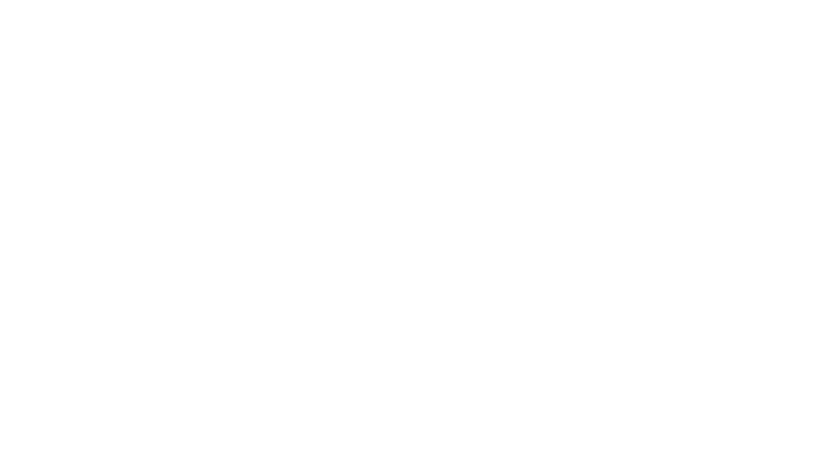
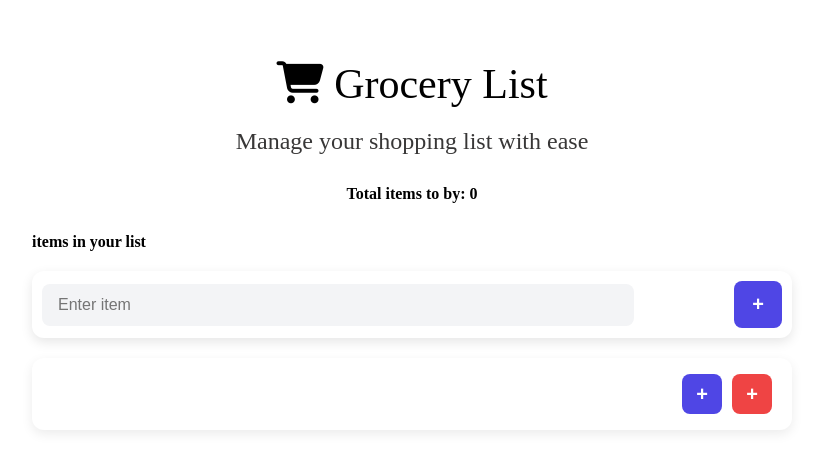
Before and after one commit to hashimrmzn/grossary-app, a plain HTML site: page index.html in a window 1280 px wide. Shown: the whole page, without its empty margins (228-1047 px from the left). Drawn offline with Linux system fonts and the light colour scheme.

Commit message:
making ui for app

```diff
--- /dev/null
+++ b/css/all.css
@@ -0,0 +1,177 @@
+body {
+    margin: 0;
+    overflow-x: hidden;
+}
+
+* {
+    box-sizing: border-box;
+    -webkit-box-sizing: border-box;
+    -moz-box-sizing: border-box;
+  }
+button, input[type="submit"], input[type="reset"] {
+    cursor: pointer;
+}
+.container{
+    width: 100%;
+    max-width: 800px;
+    padding: 0 20px;
+    margin: 0 auto;
+}
+
+a {
+    text-decoration: none;
+    transition: all 0.2s ease 0s;
+}
+.transition {
+    transition: all 0.2s ease 0s;
+}
+
+
+
+fieldset {
+    border: none;
+    padding: 0;
+}
+
+
+ol, ul, li {
+    list-style: none;
+}
+
+h1,h2,h3,h4,h5,h6,p,ol, ul, li {
+    margin: 0;
+    padding: 0;
+}
+
+img {
+    padding: 0;
+    margin: 0;
+}
+
+.top-heading{
+    margin-top: 60px;
+}
+.top-heading h2,p,h5{
+    text-align: center;
+}
+.top-heading h2{
+    font-size: 42px;
+    font-weight: 500;
+}
+.top-heading p{
+    font-size: 24px;
+    color: rgb(56, 55, 55);
+    margin: 20px 0;
+    font-weight: 400;
+}
+.top-heading h5{
+    font-weight: 600;
+    font-size: 16px;
+}
+
+.input-items {
+  display: flex;
+  align-items: center;
+  gap: 10px;
+justify-content: space-between;
+  margin: 20px auto;
+  padding: 10px;
+  background: #fff;
+  border-radius: 12px;
+  box-shadow: 0 4px 12px rgba(0,0,0,0.1);
+}
+.add-input {
+    width: 80%;
+}
+.add-input input {
+  width: 100%;
+  padding: 12px 16px;
+  border: none;
+  border-radius: 8px;
+  font-size: 16px;
+  outline: none;
+  background: #f3f4f6;
+  transition: 0.3s;
+}
+
+.add-input input:focus {
+  background: #fff;
+  box-shadow: 0 0 0 2px #4f46e5;
+}
+
+.add-btn button {
+  background: #4f46e5;
+  color: #fff;
+  border: none;
+  font-size: 20px;
+  font-weight: bold;
+  padding: 12px 18px;
+  border-radius: 8px;
+  cursor: pointer;
+  transition: 0.3s;
+}
+
+.add-btn button:hover {
+  background: #4338ca;
+  transform: scale(1.05);
+  box-shadow: 0 4px 10px rgba(79,70,229,0.4);
+}
+.add-min-btn{
+    display: flex;
+    align-items: center;
+    gap: 10px;
+}
+.single-product {
+  display: flex;
+  align-items: center;
+  justify-content: space-between;
+  margin: 15px auto;
+  padding: 16px 20px;
+  background: #fff;
+  border-radius: 12px;
+  box-shadow: 0 4px 12px rgba(0,0,0,0.08);
+  font-family: Arial, sans-serif;
+}
+
+.single-product p {
+  font-size: 18px;
+  font-weight: 500;
+  color: #333;
+  margin: 0;
+}
+
+.add-min-btn {
+  display: flex;
+  align-items: center;
+  gap: 10px;
+}
+
+.add-min-btn button {
+  width: 40px;
+  height: 40px;
+  border: none;
+  border-radius: 8px;
+  background: #4f46e5;
+  color: #fff;
+  font-size: 20px;
+  font-weight: bold;
+  cursor: pointer;
+  transition: 0.3s;
+}
+
+.add-min-btn button:hover {
+  background: #4338ca;
+  transform: scale(1.05);
+  box-shadow: 0 4px 10px rgba(79, 70, 229, 0.3);
+}
+
+.decr button {
+  background: #ef4444;
+}
+
+.decr button:hover {
+  background: #dc2626;
+}
+.totall-items-txt{
+    margin: 30px 0;
+}
--- a/index.html
+++ b/index.html
@@ -1,11 +1,57 @@
 <!DOCTYPE html>
 <html lang="en">
+
 <head>
     <meta charset="UTF-8">
     <meta name="viewport" content="width=device-width, initial-scale=1.0">
+    <link rel="stylesheet" href="https://cdnjs.cloudflare.com/ajax/libs/font-awesome/6.5.0/css/all.min.css" />
+    <link rel="stylesheet" href="css/all.css">
     <title>Document</title>
 </head>
+
 <body>
+    <div class="wrapper">
+        <div class="top-heading">
+            <h2>
+                <span><i class="fas fa-shopping-cart"></i></span> Grocery List
+            </h2>
+            <p>Manage your shopping list with ease</p>
+            <h5 class="totall-items-txt">Total items to by: <span class="total-items">0</span> </h5>
+            <div class="container">
+                <h4><span class="total-items"></span> items in your list</h4>
+                <div class="input-items">
+                    <div class="add-input">
+                        <input type="text" name="item" placeholder="Enter item">
+                    </div>
 
+                    <div class="add-btn" id="add-item-btn">
+                        <button>
+                            +
+                        </button>
+                    </div>
+                </div>
+                <div class="all-products">
+                    <div class="single-product">
+                        <p id="product"></p>
+                        <div class="add-min-btn">
+                            <div class="incre">
+                                <button id="icrement-btn">
+                                       +
+                                </button>
+                            </div>
+
+                            <div class="decr">
+                                <button id="decrement-btn">
+                                       +
+                                </button>
+                            </div>
+                        </div>
+                    </div>
+                </div>
+            </div>
+        </div>
+
+    </div>
 </body>
+
 </html>
```
